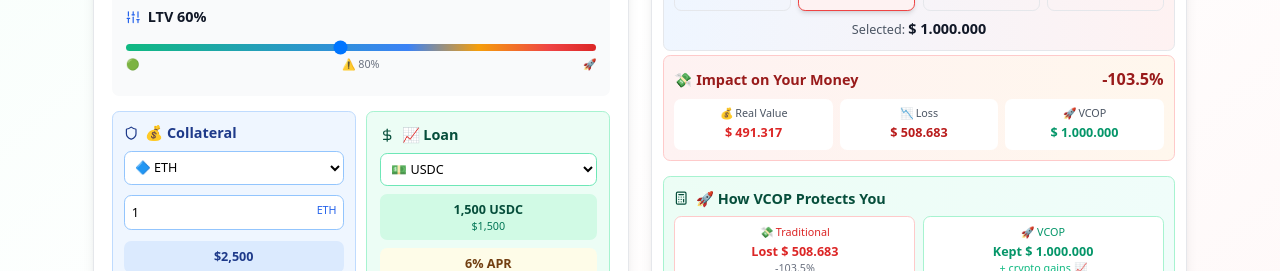
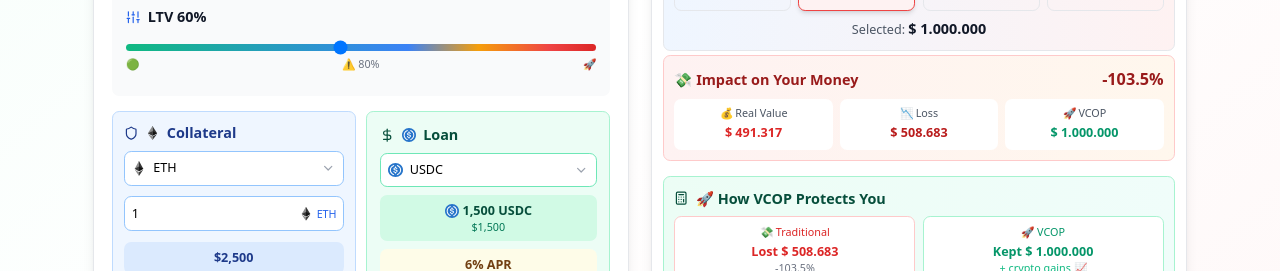
Before and after one commit to rofergon/Vcop_Protocol_LandingPage, a React (Vite) app: page / in a window 1280 px wide. Shown: the part 1580-1851 px from the top of the page. Built offline with nearby package versions, Linux system fonts and the light colour scheme.

Commit message:
Add USDC logo SVG and implement AssetIcon and AssetDropdown components in InteractiveLoanDemo for enhanced asset selection experience.

```diff
--- a/src/components/InteractiveLoanDemo.tsx
+++ b/src/components/InteractiveLoanDemo.tsx
@@ -20,7 +20,8 @@
   Sliders,
   TrendingUp as TrendingUpIcon,
   Percent,
-  ArrowUpDown
+  ArrowUpDown,
+  ChevronDown
 } from 'lucide-react';
 import { useRiskCalculator, RiskLevel } from '../hooks/useRiskCalculator';
 
@@ -85,6 +86,90 @@
   { name: "VCOP Ultra", ltv: 105, description: "Beyond limits!", color: "red" }
 ];
 
+// Asset icon component
+const AssetIcon: React.FC<{ asset: string; className?: string }> = ({ asset, className = "w-5 h-5" }) => {
+  switch (asset.toLowerCase()) {
+    case 'eth':
+      return <img src="/ethereum-eth-logo.svg" alt="ETH" className={`${className} inline-block align-middle`} />;
+    case 'wbtc':
+    case 'btc':
+      return <img src="/bitcoin-btc-logo.svg" alt="BTC" className={`${className} inline-block align-middle`} />;
+    case 'vcop':
+      return (
+        <div className={`${className} inline-block align-middle bg-gradient-to-br from-emerald-500 to-teal-500 rounded-full p-0.5 flex items-center justify-center`}>
+          <img src="/logovcop.png" alt="VCOP" className="w-full h-full object-contain rounded-full" />
+        </div>
+      );
+    case 'usdc':
+      return <img src="/usd-coin-usdc-logo.svg" alt="USDC" className={`${className} inline-block align-middle`} />;
+    default:
+      return <DollarSign className={`${className} inline-block align-middle`} />;
+  }
+};
+
+// Custom dropdown component
+const AssetDropdown: React.FC<{
+  value: string;
+  onChange: (value: string) => void;
+  options: Array<{ value: string; label: string }>;
+  className?: string;
+  borderColor?: string;
+}> = ({ value, onChange, options, className = "", borderColor = "border-gray-300" }) => {
+  const [isOpen, setIsOpen] = useState(false);
+
+  const selectedOption = options.find(opt => opt.value === value);
+
+  // Close dropdown when clicking outside
+  useEffect(() => {
+    const handleClickOutside = (event: MouseEvent) => {
+      const target = event.target as Element;
+      if (!target.closest('.asset-dropdown')) {
+        setIsOpen(false);
+      }
+    };
+
+    if (isOpen) {
+      document.addEventListener('mousedown', handleClickOutside);
+      return () => document.removeEventListener('mousedown', handleClickOutside);
+    }
+  }, [isOpen]);
+
+  return (
+    <div className={`relative asset-dropdown ${className}`}>
+      <button
+        type="button"
+        onClick={() => setIsOpen(!isOpen)}
+        className={`w-full p-2 text-sm border ${borderColor} rounded-lg bg-white text-left flex items-center justify-between hover:opacity-80 focus:outline-none focus:ring-2 focus:ring-blue-500`}
+      >
+        <span className="flex items-center gap-2">
+          <AssetIcon asset={value} className="w-4 h-4" />
+          {selectedOption?.label}
+        </span>
+        <ChevronDown className={`w-4 h-4 text-gray-400 transition-transform ${isOpen ? 'rotate-180' : ''}`} />
+      </button>
+
+      {isOpen && (
+        <div className="absolute z-50 w-full mt-1 bg-white border border-gray-200 rounded-lg shadow-lg">
+          {options.map((option) => (
+            <button
+              key={option.value}
+              type="button"
+              onClick={() => {
+                onChange(option.value);
+                setIsOpen(false);
+              }}
+              className="w-full p-2 text-left flex items-center gap-2 hover:bg-blue-50 first:rounded-t-lg last:rounded-b-lg transition-colors"
+            >
+              <AssetIcon asset={option.value} className="w-4 h-4" />
+              <span className="text-sm">{option.label}</span>
+            </button>
+          ))}
+        </div>
+      )}
+    </div>
+  );
+};
+
 export const InteractiveLoanDemo: React.FC<InteractiveLoanDemoProps> = ({ className = "" }) => {
   const [selectedScenario, setSelectedScenario] = useState(0);
   const [customPosition, setCustomPosition] = useState(DEMO_SCENARIOS[0]);
@@ -100,12 +185,12 @@
 
   const { riskMetrics, priceImpact, formatCollateralizationRatio, formatHealthFactor, getRiskLevelColor, getRiskLevelBgColor } = useRiskCalculator(customPosition);
 
-  // Asset prices for calculations
+  // Asset prices for calculations (all in USD)
   const assetPrices = {
     ETH: 2500,
     WBTC: 45000,
     USDC: 1,
-    VCOP: 1
+    VCOP: 1/4100  // 1 VCOP = 1 COP = ~1/4100 USD
   };
 
   // Calculate loan amount from LTV in easy mode
@@ -283,19 +368,21 @@
               <div className="bg-blue-50 rounded-lg p-3 border border-blue-200">
                 <h5 className="font-semibold text-blue-900 mb-2 flex items-center gap-2">
                   <Shield className="w-4 h-4" />
-                  💰 Collateral
+                  <AssetIcon asset={easyCollateralAsset} className="w-4 h-4" />
+                  Collateral
                 </h5>
 
                 <div className="space-y-3">
-                  <select
+                  <AssetDropdown
                     value={easyCollateralAsset}
-                    onChange={(e) => setEasyCollateralAsset(e.target.value)}
-                    className="w-full p-2 text-sm border border-blue-300 rounded-lg bg-white"
-                  >
-                    <option value="ETH">🔷 ETH</option>
-                    <option value="WBTC">₿ WBTC</option>
-                    <option value="USDC">💵 USDC</option>
-                  </select>
+                    onChange={setEasyCollateralAsset}
+                    options={[
+                      { value: "ETH", label: "ETH" },
+                      { value: "WBTC", label: "WBTC" },
+                      { value: "USDC", label: "USDC" }
+                    ]}
+                    borderColor="border-blue-300"
+                  />
 
                   <div className="relative">
                     <input
@@ -306,8 +393,9 @@
                       className="w-full p-2 text-sm border border-blue-300 rounded-lg"
                       placeholder="0.0"
                     />
-                    <div className="absolute right-2 top-2 text-blue-600 font-medium text-xs">
-                      {easyCollateralAsset}
+                    <div className="absolute right-2 top-1/2 transform -translate-y-1/2 flex items-center gap-1">
+                      <AssetIcon asset={easyCollateralAsset} className="w-4 h-4" />
+                      <span className="text-blue-600 font-medium text-xs">{easyCollateralAsset}</span>
                     </div>
                   </div>
 
@@ -323,22 +411,25 @@
               <div className="bg-emerald-50 rounded-lg p-3.5 border border-emerald-200">
                 <h5 className="font-semibold text-emerald-900 mb-2 flex items-center gap-2">
                   <DollarSign className="w-4 h-4" />
-                  📈 Loan
+                  <AssetIcon asset={easyLoanAsset} className="w-4 h-4" />
+                  Loan
                 </h5>
 
                 <div className="space-y-2">
-                  <select
+                  <AssetDropdown
                     value={easyLoanAsset}
-                    onChange={(e) => setEasyLoanAsset(e.target.value)}
-                    className="w-full p-2 text-sm border border-emerald-300 rounded-lg bg-white"
-                  >
-                    <option value="USDC">💵 USDC</option>
-                    <option value="VCOP">🇨🇴 VCOP</option>
-                    <option value="ETH">🔷 ETH</option>
-                  </select>
+                    onChange={setEasyLoanAsset}
+                    options={[
+                      { value: "USDC", label: "USDC" },
+                      { value: "VCOP", label: "VCOP" },
+                      { value: "ETH", label: "ETH" }
+                    ]}
+                    borderColor="border-emerald-300"
+                  />
 
                   <div className="bg-emerald-100 p-2 rounded-lg text-center">
-                    <div className="text-sm font-bold text-emerald-900">
+                    <div className="text-sm font-bold text-emerald-900 flex items-center justify-center gap-1">
+                      <AssetIcon asset={easyLoanAsset} className="w-4 h-4" />
                       {parseFloat(customPosition.loanAmount).toLocaleString()} {easyLoanAsset}
                     </div>
                     <div className="text-xs text-emerald-700">
@@ -426,28 +517,38 @@
                 <div className="grid grid-cols-2 gap-4">
                   <div>
                     <label className="block text-sm font-medium text-gray-700 mb-2">Collateral Asset</label>
+                    <div className="relative">
                       <select
                         value={customPosition.collateralAsset}
                         onChange={(e) => handleInputChange('collateralAsset', e.target.value)}
-                      className="w-full p-3 border border-gray-300 rounded-lg focus:ring-2 focus:ring-emerald-500 focus:border-emerald-500"
+                        className="w-full p-3 pl-10 border border-gray-300 rounded-lg focus:ring-2 focus:ring-emerald-500 focus:border-emerald-500 appearance-none"
                       >
                         <option value="ETH">ETH</option>
                         <option value="WBTC">WBTC</option>
                         <option value="USDC">USDC</option>
                       </select>
+                      <div className="absolute left-3 top-1/2 transform -translate-y-1/2 pointer-events-none">
+                        <AssetIcon asset={customPosition.collateralAsset} className="w-5 h-5" />
+                      </div>
+                    </div>
                   </div>
 
                   <div>
                     <label className="block text-sm font-medium text-gray-700 mb-2">Loan Asset</label>
+                    <div className="relative">
                       <select
                         value={customPosition.loanAsset}
                         onChange={(e) => handleInputChange('loanAsset', e.target.value)}
-                      className="w-full p-3 border border-gray-300 rounded-lg focus:ring-2 focus:ring-emerald-500 focus:border-emerald-500"
+                        className="w-full p-3 pl-10 border border-gray-300 rounded-lg focus:ring-2 focus:ring-emerald-500 focus:border-emerald-500 appearance-none"
                       >
                         <option value="USDC">USDC</option>
                         <option value="VCOP">VCOP</option>
                         <option value="ETH">ETH</option>
                       </select>
+                      <div className="absolute left-3 top-1/2 transform -translate-y-1/2 pointer-events-none">
+                        <AssetIcon asset={customPosition.loanAsset} className="w-5 h-5" />
+                      </div>
+                    </div>
                   </div>
                 </div>
 
@@ -558,7 +659,11 @@
 
                       <div className="flex justify-between items-center p-3 bg-green-50 rounded-lg">
                         <span className="text-sm font-medium text-green-800">Max Withdrawable (Math)</span>
-                        <span className="font-bold text-green-900">{riskMetrics.maxWithdrawableByMath.toFixed(4)} {customPosition.collateralAsset}</span>
+                        <span className="font-bold text-green-900 flex items-center gap-1">
+                          {riskMetrics.maxWithdrawableByMath.toFixed(4)}
+                          <AssetIcon asset={customPosition.collateralAsset} className="w-4 h-4" />
+                          {customPosition.collateralAsset}
+                        </span>
                       </div>
 
                       {riskMetrics.timeToSuggestedLiquidation > 0 && (
```
Also changed, not shown: public/usd-coin-usdc-logo.svg (added). Lines whose indentation alone changed are shown as unchanged.
